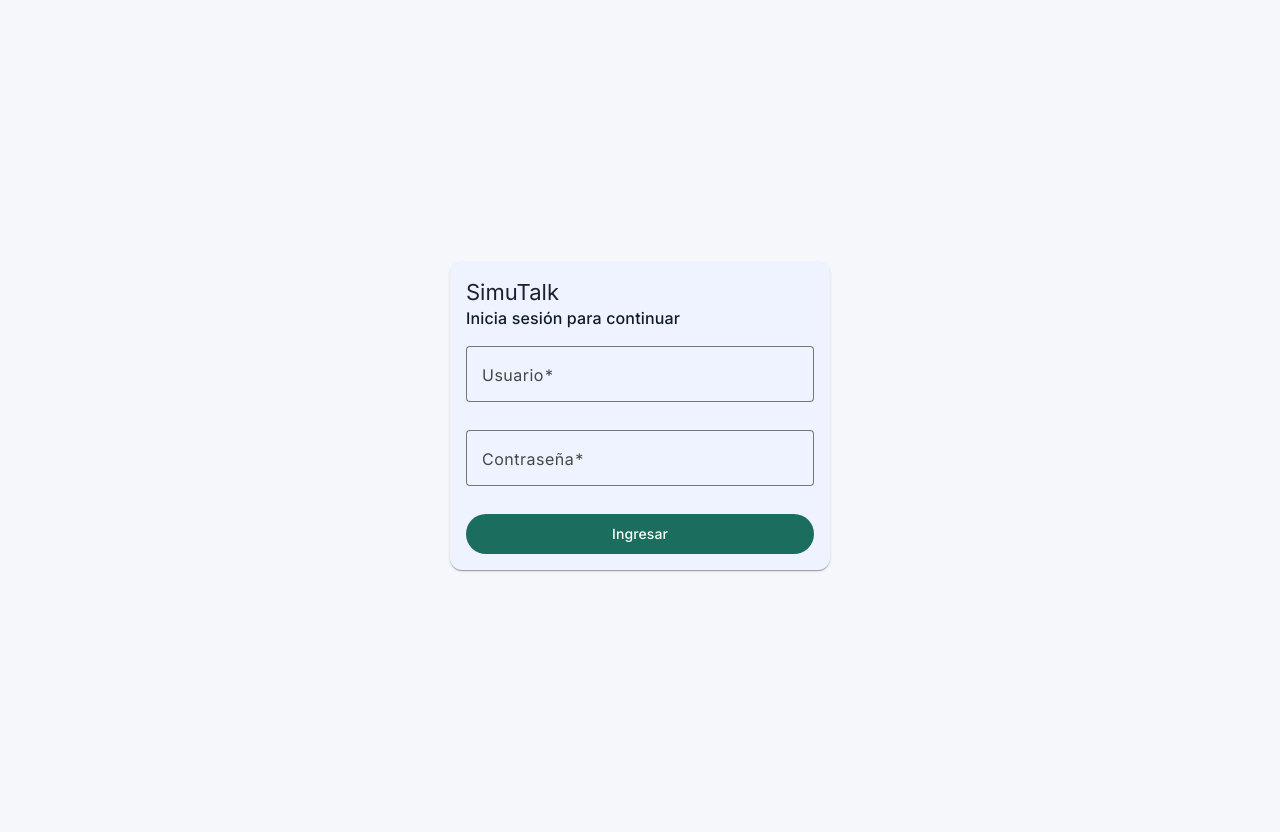
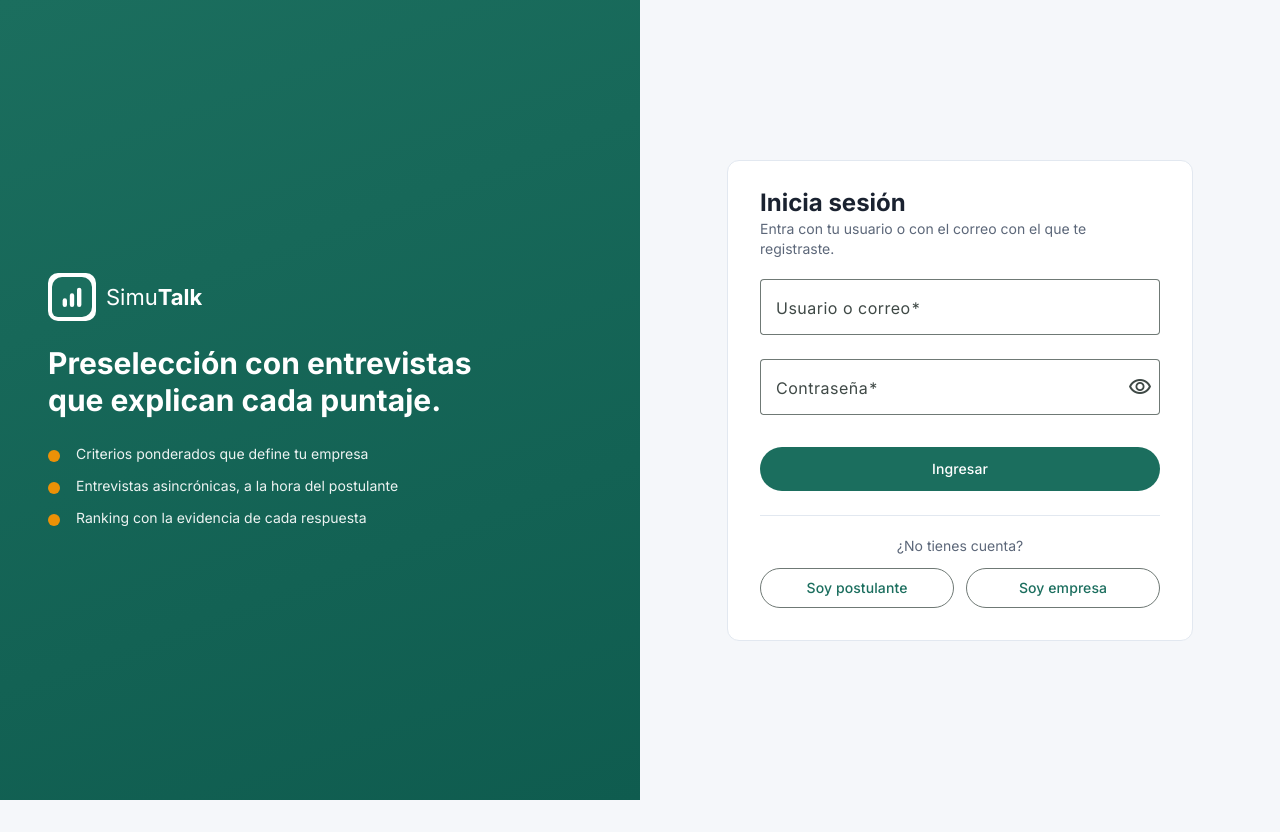
Before and after one commit to simultalk/simutalk-frontend, an Angular app: page /login in a window 1280 px wide. After the commit the page ends 800 px from the top, so only its background shows below. Built offline with nearby package versions, Linux system fonts and the light colour scheme.

Commit message:
feat(iam): rediseñar el login y enlazar el registro

```diff
--- a/src/app/components/auth/login/login.css
+++ b/src/app/components/auth/login/login.css
@@ -1,24 +1,75 @@
 .pantalla {
   min-height: 100vh;
+  display: grid;
+  grid-template-columns: minmax(0, 1fr) minmax(0, 1fr);
+  background: var(--st-background);
+}
+
+/* Lado izquierdo: la marca */
+.marca {
+  background: linear-gradient(160deg, var(--st-primary) 0%, var(--st-primary-dark) 100%);
+  color: #fff;
+  padding: 48px;
   display: flex;
-  align-items: center;
+  flex-direction: column;
   justify-content: center;
-  padding: 16px;
+  gap: 24px;
 }
+
+.logo { display: flex; align-items: center; gap: 10px; font-size: 22px; }
+.logo img { background: #fff; border-radius: 10px; padding: 4px; }
+
+.marca h2 { font-size: 30px; line-height: 1.25; margin: 0; max-width: 460px; }
+
+.marca ul { list-style: none; padding: 0; margin: 0; display: grid; gap: 12px; }
+.marca li { padding-left: 28px; position: relative; opacity: 0.92; }
+.marca li::before {
+  content: '';
+  position: absolute;
+  left: 0;
+  top: 6px;
+  width: 12px;
+  height: 12px;
+  border-radius: 50%;
+  background: var(--st-accent);
+}
+
+/* Lado derecho: el formulario */
+.panel { display: flex; align-items: center; justify-content: center; padding: 24px; }
 
 .tarjeta {
   width: 100%;
-  max-width: 380px;
+  max-width: 400px;
+  background: var(--st-surface);
+  border: 1px solid var(--st-border);
+  border-radius: var(--st-radius);
+  padding: 32px;
+  animation: entrar 0.35s ease-out;
 }
 
-form {
-  display: flex;
-  flex-direction: column;
-  gap: 8px;
-  margin-top: 16px;
+h1 { font-size: 24px; margin: 0; }
+.sub { color: var(--st-text-secondary); font-size: 14px; margin: 6px 0 20px; }
+
+form { display: flex; flex-direction: column; gap: 4px; }
+.ingresar { height: 44px; margin-top: 8px; }
+
+.error { color: var(--mat-sys-error); margin: 0 0 8px; }
+
+.registro { margin-top: 24px; padding-top: 20px; border-top: 1px solid var(--st-border); text-align: center; }
+.registro p { margin: 0 0 12px; color: var(--st-text-secondary); font-size: 14px; }
+.opciones { display: flex; gap: 12px; }
+.opciones a { flex: 1; }
+
+@keyframes entrar {
+  from { opacity: 0; transform: translateY(8px); }
+  to { opacity: 1; transform: none; }
 }
 
-.error {
-  color: var(--mat-sys-error);
-  margin: 0 0 8px;
+/* Celular: la marca pasa arriba y se achica */
+@media (max-width: 800px) {
+  .pantalla { grid-template-columns: 1fr; }
+  .marca { padding: 24px; gap: 12px; }
+  .marca h2 { font-size: 20px; }
+  .marca ul { display: none; }
+  .tarjeta { padding: 24px; }
 }
--- a/src/app/components/auth/login/login.html
+++ b/src/app/components/auth/login/login.html
@@ -1,23 +1,48 @@
 <div class="pantalla">
-  <mat-card class="tarjeta">
-    <mat-card-header>
-      <mat-card-title>SimuTalk</mat-card-title>
-      <mat-card-subtitle>Inicia sesión para continuar</mat-card-subtitle>
-    </mat-card-header>
+  <section class="marca" aria-hidden="true">
+    <div class="logo">
+      <img src="logo.svg" alt="" width="40" height="40" />
+      <span>Simu<strong>Talk</strong></span>
+    </div>
+    <h2>Preselección con entrevistas que explican cada puntaje.</h2>
+    <ul>
+      <li>Criterios ponderados que define tu empresa</li>
+      <li>Entrevistas asincrónicas, a la hora del postulante</li>
+      <li>Ranking con la evidencia de cada respuesta</li>
+    </ul>
+  </section>
 
-    <mat-card-content>
+  <main class="panel">
+    <div class="tarjeta">
+      <h1>Inicia sesión</h1>
+      <p class="sub">Entra con tu usuario o con el correo con el que te registraste.</p>
+
       <form [formGroup]="form" (ngSubmit)="submit()">
         <mat-form-field appearance="outline">
-          <mat-label>Usuario</mat-label>
+          <mat-label>Usuario o correo</mat-label>
           <input matInput formControlName="username" autocomplete="username" />
           @if (form.controls.username.hasError('required')) {
-            <mat-error>Ingresa tu usuario</mat-error>
+            <mat-error>Ingresa tu usuario o correo</mat-error>
           }
         </mat-form-field>
 
         <mat-form-field appearance="outline">
           <mat-label>Contraseña</mat-label>
-          <input matInput type="password" formControlName="password" autocomplete="current-password" />
+          <input
+            matInput
+            [type]="hidePassword() ? 'password' : 'text'"
+            formControlName="password"
+            autocomplete="current-password"
+          />
+          <button
+            mat-icon-button
+            matSuffix
+            type="button"
+            (click)="hidePassword.set(!hidePassword())"
+            [attr.aria-label]="hidePassword() ? 'Mostrar contraseña' : 'Ocultar contraseña'"
+          >
+            <mat-icon fontSet="material-symbols-outlined">{{ hidePassword() ? 'visibility' : 'visibility_off' }}</mat-icon>
+          </button>
           @if (form.controls.password.hasError('required')) {
             <mat-error>Ingresa tu contraseña</mat-error>
           }
@@ -27,10 +52,18 @@
           <p class="error" role="alert">{{ errorMessage() }}</p>
         }
 
-        <button mat-flat-button type="submit" [disabled]="loading()">
+        <button mat-flat-button class="ingresar" type="submit" [disabled]="loading()">
           {{ loading() ? 'Ingresando...' : 'Ingresar' }}
         </button>
       </form>
-    </mat-card-content>
-  </mat-card>
+
+      <div class="registro">
+        <p>¿No tienes cuenta?</p>
+        <div class="opciones">
+          <a mat-stroked-button routerLink="/register/applicant">Soy postulante</a>
+          <a mat-stroked-button routerLink="/register/company">Soy empresa</a>
+        </div>
+      </div>
+    </div>
+  </main>
 </div>
--- a/src/app/components/auth/login/login.ts
+++ b/src/app/components/auth/login/login.ts
@@ -1,16 +1,23 @@
 import { Component, inject, signal } from '@angular/core';
 import { FormBuilder, ReactiveFormsModule, Validators } from '@angular/forms';
-import { Router } from '@angular/router';
+import { Router, RouterLink } from '@angular/router';
 import { HttpErrorResponse } from '@angular/common/http';
-import { MatCardModule } from '@angular/material/card';
 import { MatFormFieldModule } from '@angular/material/form-field';
 import { MatInputModule } from '@angular/material/input';
 import { MatButtonModule } from '@angular/material/button';
+import { MatIconModule } from '@angular/material/icon';
 import { AuthService } from '../../../services/auth.service';
 
 @Component({
   selector: 'app-login',
-  imports: [ReactiveFormsModule, MatCardModule, MatFormFieldModule, MatInputModule, MatButtonModule],
+  imports: [
+    ReactiveFormsModule,
+    RouterLink,
+    MatFormFieldModule,
+    MatInputModule,
+    MatButtonModule,
+    MatIconModule,
+  ],
   templateUrl: './login.html',
   styleUrl: './login.css',
 })
@@ -21,6 +28,7 @@ export class Login {
 
   loading = signal(false);
   errorMessage = signal('');
+  hidePassword = signal(true);
 
   form = this.fb.nonNullable.group({
     username: ['', Validators.required],
@@ -35,7 +43,9 @@ export class Login {
     this.loading.set(true);
     this.errorMessage.set('');
 
-    this.auth.signIn(this.form.getRawValue()).subscribe({
+    // Los postulantes se registran con su correo, así que el usuario puede ser un correo
+    const { username, password } = this.form.getRawValue();
+    this.auth.signIn({ username: username.trim(), password }).subscribe({
       next: () => {
         this.loading.set(false);
         this.router.navigateByUrl(this.auth.homeUrl());
@@ -44,7 +54,7 @@ export class Login {
         this.loading.set(false);
         this.errorMessage.set(
           error.status === 401
-            ? 'Usuario o contraseña incorrectos'
+            ? 'Usuario, correo o contraseña incorrectos'
             : 'No se pudo conectar con el servidor. Inténtalo de nuevo.'
         );
       },
```
